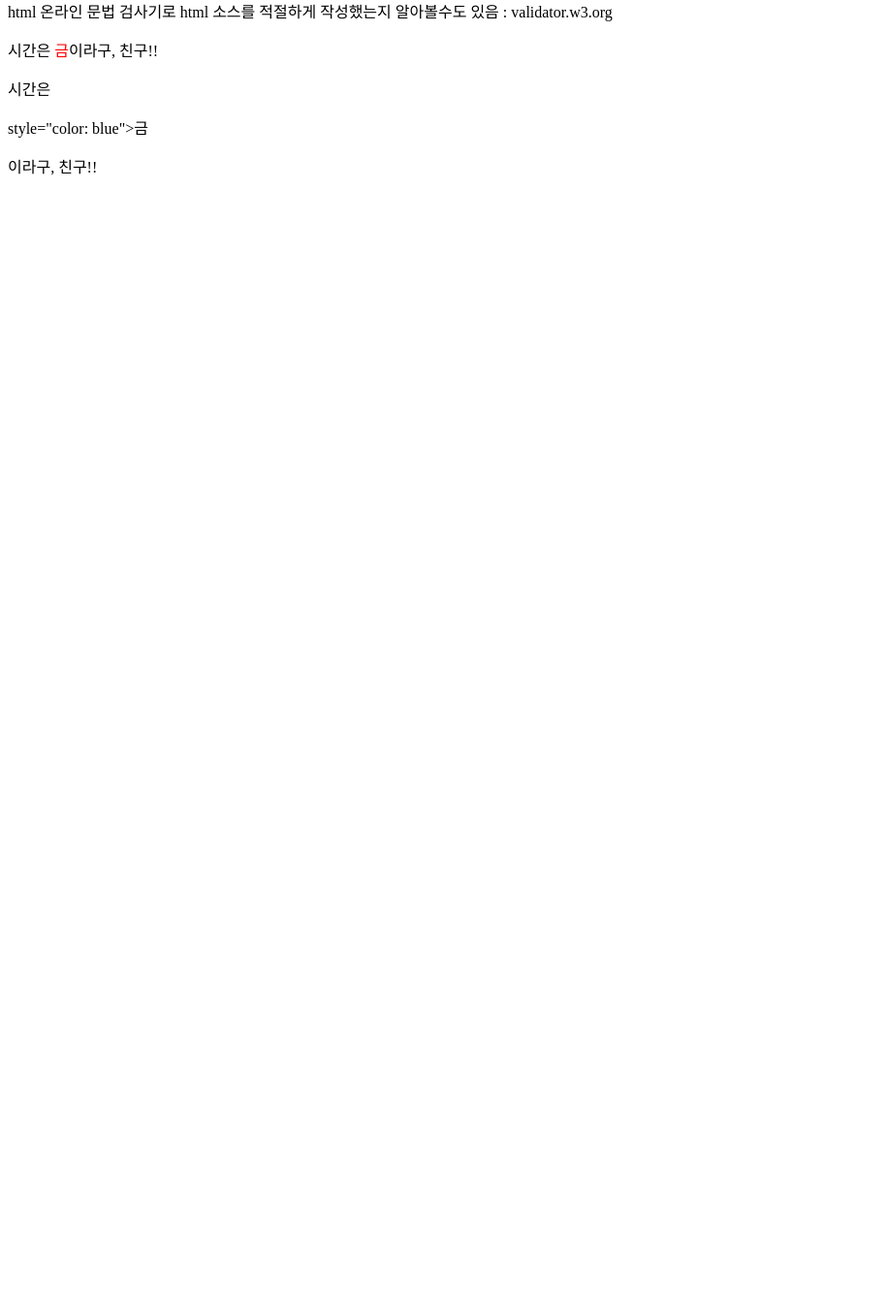
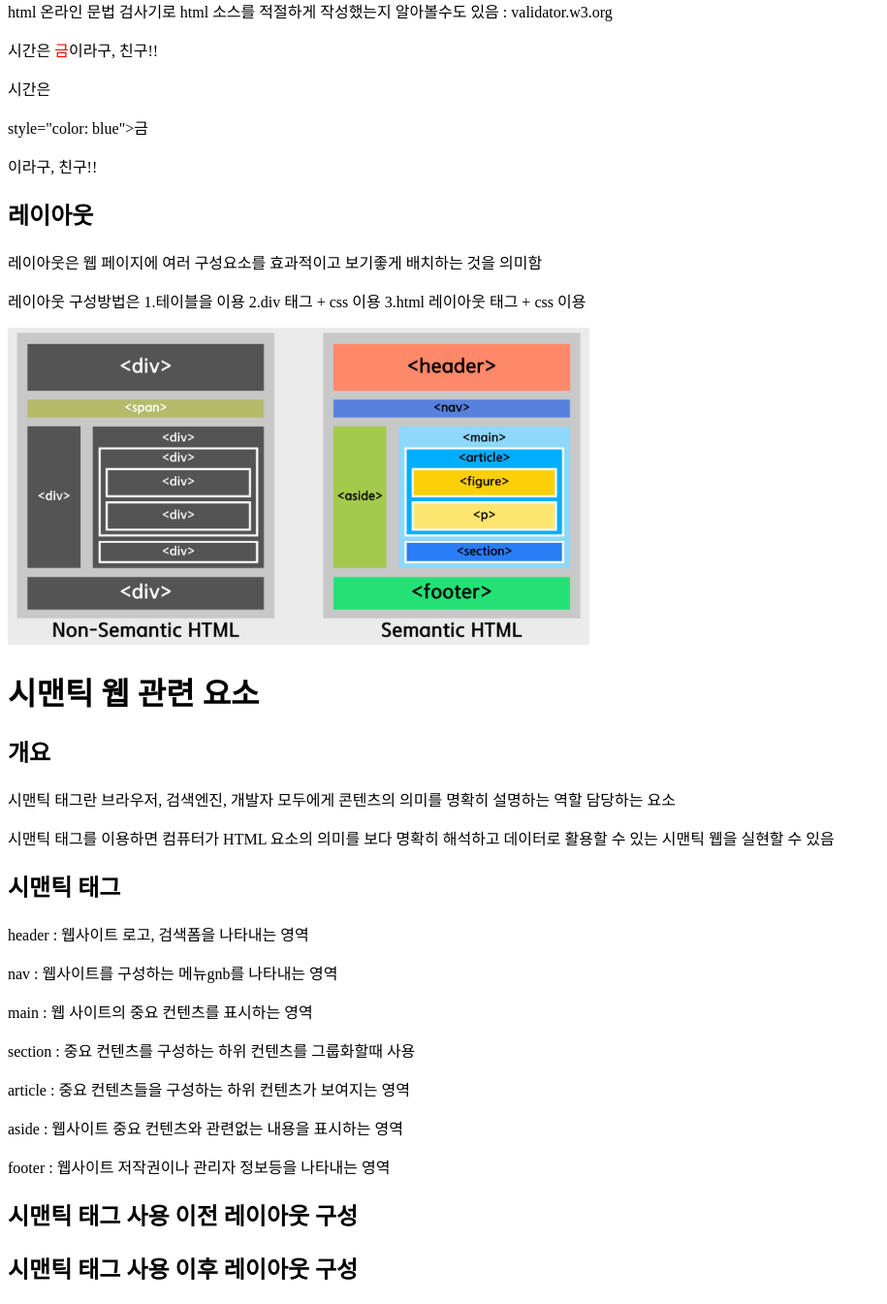
Before and after one commit to Hy30k92/frontends, a FastAPI app: page /html/semantic in a window 1280 px wide. Shown: the part 640-1985 px from the top of the page at 97% size, without its empty margins (0-915 px from the left). Before the commit the page ends 821 px from the top, so only its background shows below. Run offline with FastAPI, Linux system fonts and the light colour scheme.

Commit message:
html5 -  시맨틱 관련 태그

```diff
--- a/views/templates/html/07form.html
+++ b/views/templates/html/07form.html
@@ -69,7 +69,7 @@
         맡아 처리할 것인지 지정</p>
 
     <h3>핸들러가 지정된 폼</h3>
-    <form name="postfrm" method="post" action="/htmlformroc"/html.form">
+    <form> name="postfrm" method="post" action="/htmlformroc"/html.form">
         <div>
             <label for="uid2">아이디 :</label> <!--장애인들을 위해 코드를 정확하게 입력해줘야함-->
             <input type="text" name="userid" id="uid2"></div> <!-- id(중복x고유해야함)=디자인적인요소를 다루기위해사용 name=클라이언트에서 서버로 넘어갈떄 사용 /ex)변수명-->
@@ -165,7 +165,7 @@
         <div>자기소개
             <textarea name="intro" cols="45" rows="10"></textarea>
         </div>
-        <div><input type="text" name="nuck" placeholder="별명"></div>
+        <div><input type="text" name="nick" placeholder="별명"></div>
 
         <div><button type="submit"> 입력완료</button>
             <button type="reset">다시입력</button> </div>
--- a/views/templates/html/09semantic.html
+++ b/views/templates/html/09semantic.html
@@ -1,5 +1,5 @@
 <!DOCTYPE html>
-<html lang="ko">
+<html lang="ko" xmlns="http://www.w3.org/1999/html">
 <head>
     <meta charset="UTF-8">
     <title>시맨틱 관련 태그</title>
@@ -45,11 +45,62 @@
     <p>시간은 <span style="color: red">금</span>이라구, 친구!!</p>
     <span>시간은 <p> style="color: blue">금</p>이라구, 친구!!</span>
 
+    <h2>레이아웃</h2>
+    <p>레이아웃은 웹 페이지에 여러 구성요소를
+        효과적이고 보기좋게 배치하는 것을 의미함</p>
+    <p>레이아웃 구성방법은
+        1.테이블을 이용
+        2.div 태그 + css 이용
+        3.html 레이아웃 태그 + css 이용</p>
+
+    <img src="/static/img/semantic.png" alt="시맨틱 태그" width="600">
+
+    <h1>시맨틱 웹 관련 요소</h1>
+    <h2>개요</h2>
+    <p>시맨틱 태그란 브라우저, 검색엔진, 개발자 모두에게
+        콘텐츠의 의미를 명확히 설명하는 역할 담당하는 요소</p>
+    <p>시맨틱 태그를 이용하면 컴퓨터가 HTML 요소의 의미를 보다
+        명확히 해석하고 데이터로 활용할 수 있는
+        시맨틱 웹을 실현할 수 있음</p>
+
+    <h2>시맨틱 태그</h2>
+    <p>header : 웹사이트 로고, 검색폼을 나타내는 영역</p>
+    <p>nav : 웹사이트를 구성하는 메뉴gnb를 나타내는 영역</p>
+
+    <p>main : 웹 사이트의 중요 컨텐츠를 표시하는 영역</p>
+    <p>section : 중요 컨텐츠를 구성하는 하위 컨텐츠를
+        그룹화할때 사용</p>
+    <p>article : 중요 컨텐츠들을 구성하는 하위 컨텐츠가 보여지는 영역</p>
+    <p>aside : 웹사이트 중요 컨텐츠와 관련없는 내용을
+        표시하는 영역</p>
+
+    <p>footer : 웹사이트 저작권이나 관리자 정보등을 나타내는 영역</p>
+
+    <h2>시맨틱 태그 사용 이전 레이아웃 구성</h2>
+    <div id="header"> </div>
+    <span id="nav"></span>
+    <div id="aside"></div>
+    <div id="main"></div>
+    <div id="footer"></div>
+        <div id="section">
+            <div id="article1"></div>
+            <div id="article2"></div>
+        </div>
 
 
 
 
-
-
+    <h2>시맨틱 태그 사용 이후 레이아웃 구성</h2>
+    <header></header>
+    <nav></nav>
+    <aside></aside>
+    <main>
+        <section></section>
+        <article>
+            <figure></figure>
+            <p></p>
+        </article>
+    </main>
+    <footer></footer>
 </body>
 </html>
```
Also changed, not shown: views/static/img/semantic.png (added).
